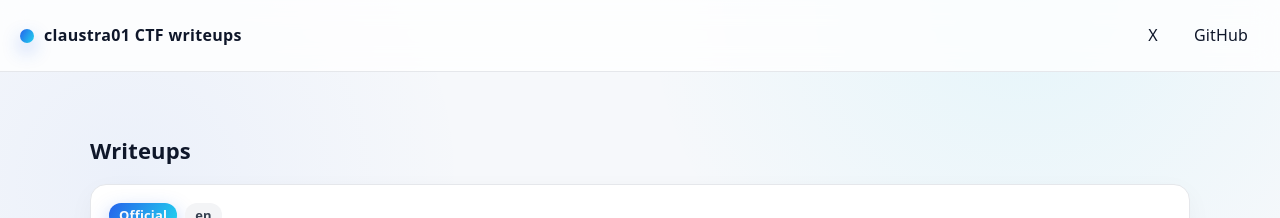
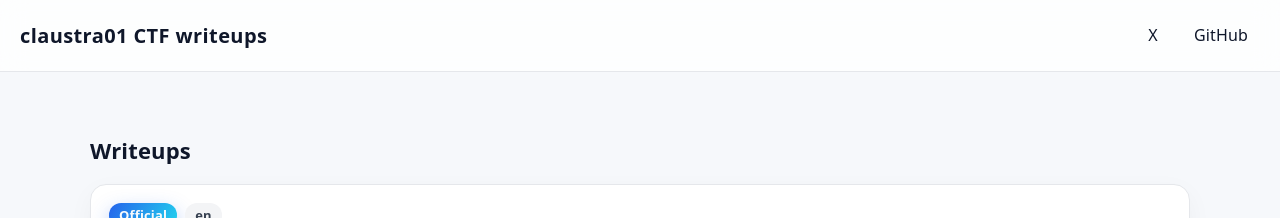
Before and after one commit to claustra01/my-ctf-writeups, a Jekyll site: the page built from index.md, in a window 1280 px wide. Shown: the top 218 px of the page. Built offline with Jekyll 4.4.1, drawn with Linux system fonts in a browser that asks for light colours.

Commit message:
chore: remove bland mark

```diff
--- a/_layouts/default.html
+++ b/_layouts/default.html
@@ -11,7 +11,6 @@
     <header class="site-header">
       <div class="brand">
         <a class="brand-link" href="{{ '/' | relative_url }}">
-          <span class="brand-mark"></span>
           claustra01 CTF writeups
         </a>
       </div>
--- a/_layouts/writeup.html
+++ b/_layouts/writeup.html
@@ -11,7 +11,6 @@
     <header class="site-header">
       <div class="brand">
         <a class="brand-link" href="{{ '/' | relative_url }}">
-          <span class="brand-mark"></span>
           claustra01 CTF writeups
         </a>
       </div>
--- a/assets/css/main.css
+++ b/assets/css/main.css
@@ -21,9 +21,7 @@ body {
   margin: 0;
   font-family: "Noto Sans JP", system-ui, -apple-system, "Segoe UI", sans-serif;
   color: var(--text);
-  background: radial-gradient(circle at 10% 20%, rgba(37, 99, 235, 0.05), transparent 25%),
-              radial-gradient(circle at 80% 0%, rgba(34, 211, 238, 0.08), transparent 28%),
-              var(--bg);
+  background: var(--bg);
   line-height: 1.7;
   letter-spacing: 0.01em;
   -webkit-font-smoothing: antialiased;
@@ -70,17 +68,9 @@ a:hover {
   align-items: center;
   gap: 10px;
   font-weight: 700;
+  font-size: 20px;
   color: var(--text);
   letter-spacing: 0.02em;
-}
-
-.brand-mark {
-  width: 14px;
-  height: 14px;
-  border-radius: 999px;
-  background: linear-gradient(120deg, var(--accent), var(--accent-2));
-  box-shadow: 0 8px 18px rgba(37, 99, 235, 0.35);
-  display: inline-block;
 }
 
 .site-nav {
```
